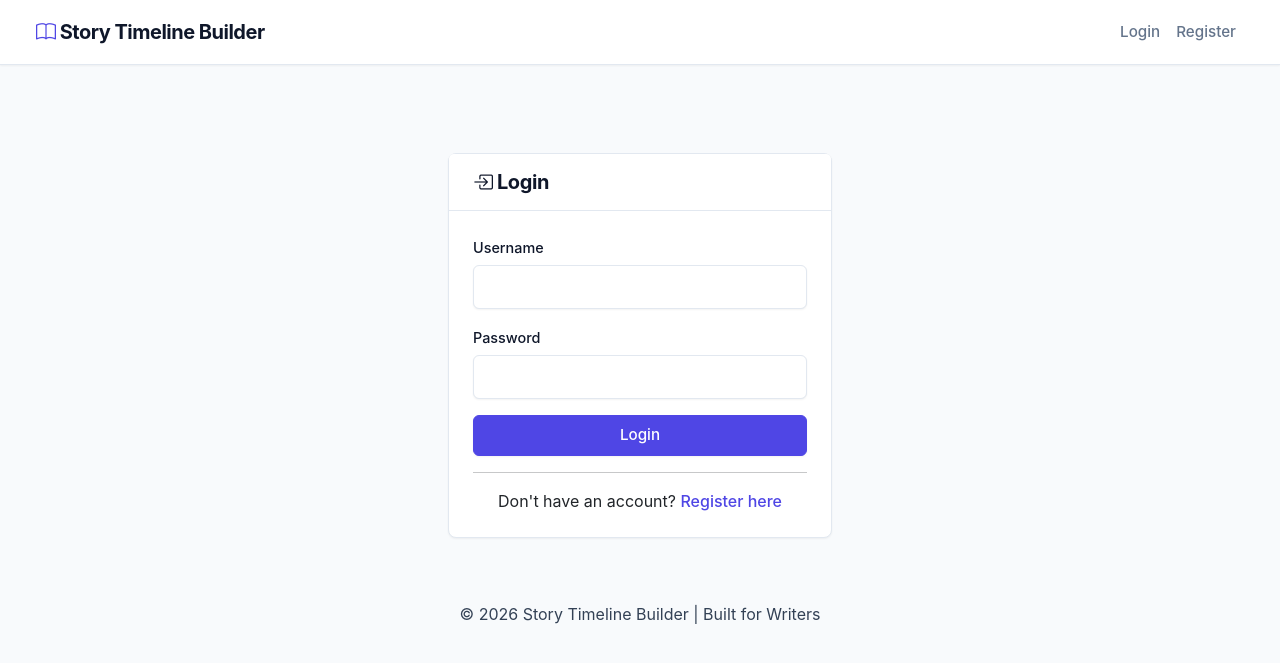
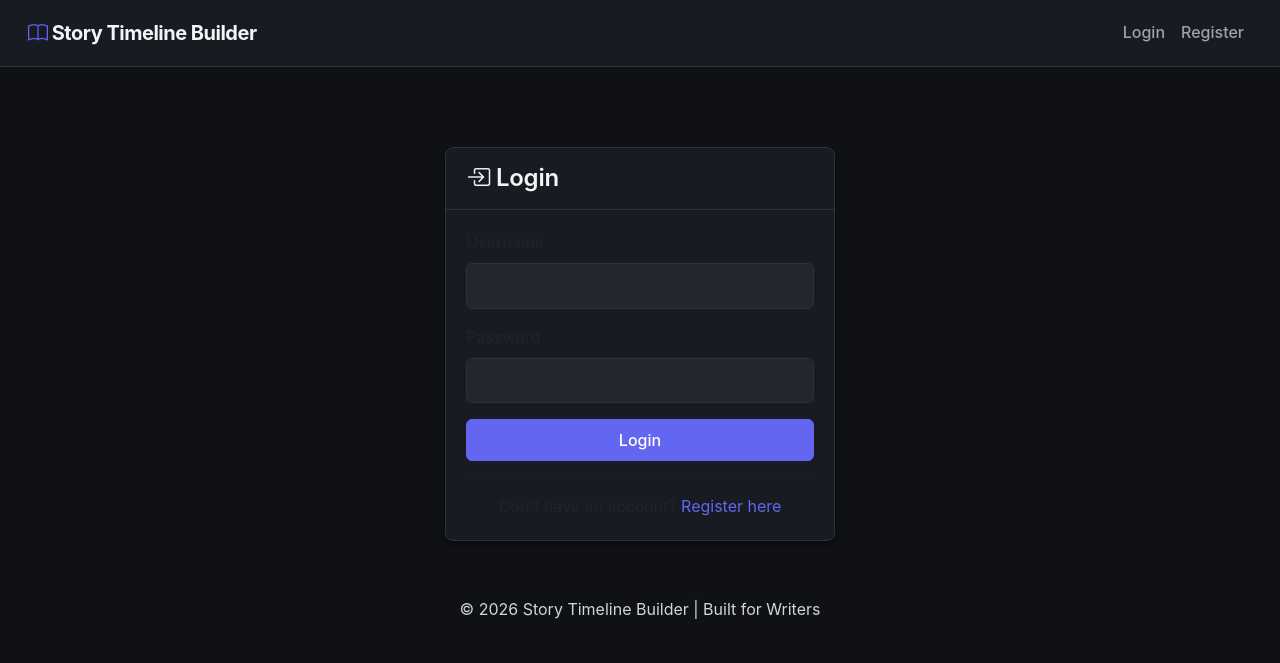
Before and after one commit to denmurray10/Story-timeline-builder, a Django app: a page that uses templates/timeline/base.html in a window 1280 px wide. Shown: the top 663 px of the page. Run offline with Django 5.2, Linux system fonts and the light colour scheme.

Commit message:
Revamp CSS styles for dark theme implementation and layout enhancements

```diff
--- a/templates/timeline/base.html
+++ b/templates/timeline/base.html
@@ -19,44 +19,29 @@
 
         <!-- Custom CSS -->
         <style>
-            /* Novelcrafter-inspired Light Theme */
+            /* Novelcrafter-inspired Theme */
             :root {
-                /* Backgrounds */
-                --bg-body: #f8fafc; /* Very light cool grey */
-                --bg-surface: #ffffff; /* Pure white for cards */
-                --bg-sidebar: #ffffff; /* White sidebar */
-                --bg-input: #ffffff;
+                --bg-body: #0f1115; /* Very dark background */
+                --bg-surface: #181b21; /* Panel/Card background */
+                --bg-input: #22262e; /* Input field background */
 
-                /* Accents - The "Blurple" */
-                --accent: #4f46e5; /* Indigo-600 */
-                --accent-hover: #4338ca; /* Indigo-700 */
-                --accent-subtle: #eef2ff; /* Indigo-50 */
+                --accent: #6366f1; /* Indigo/Blurple accent similar to their branding */
+                --accent-hover: #4f46e5;
 
-                /* Text */
-                --text-heading: #0f172a; /* Slate-900 (Almost black) */
-                --text-body: #334155; /* Slate-700 */
-                --text-muted: #64748b; /* Slate-500 */
-                --text-light: #94a3b8; /* Slate-400 */
+                --text-heading: #f3f4f6;
+                --text-body: #d1d5db;
+                --text-muted: #9ca3af;
 
-                /* Borders */
-                --border-color: #e2e8f0; /* Slate-200 */
-                --border-hover: #cbd5e1; /* Slate-300 */
+                --border-color: #2e323b;
 
-                /* Utility Colors */
-                --success: #10b981; /* Emerald-500 */
-                --warning: #f59e0b; /* Amber-500 */
-                --danger: #ef4444; /* Red-500 */
+                --success: #22c55e;
+                --warning: #eab308;
+                --danger: #ef4444;
 
-                /* Variables */
                 --radius: 8px;
-                --radius-sm: 6px;
-                --shadow-sm: 0 1px 2px 0 rgba(0, 0, 0, 0.05);
                 --shadow:
-                    0 4px 6px -1px rgba(0, 0, 0, 0.05),
-                    0 2px 4px -1px rgba(0, 0, 0, 0.03);
-                --shadow-lg:
-                    0 10px 15px -3px rgba(0, 0, 0, 0.05),
-                    0 4px 6px -2px rgba(0, 0, 0, 0.025);
+                    0 4px 6px -1px rgba(0, 0, 0, 0.3),
+                    0 2px 4px -1px rgba(0, 0, 0, 0.15);
             }
 
             body {
@@ -67,16 +52,14 @@
                     sans-serif;
                 background-color: var(--bg-body);
                 color: var(--text-body);
-                line-height: 1.5;
-                -webkit-font-smoothing: antialiased;
+                line-height: 1.6;
             }
 
             /* NAVBAR */
             .navbar {
                 background-color: var(--bg-surface) !important;
                 border-bottom: 1px solid var(--border-color);
-                padding: 0.75rem 1.5rem;
-                box-shadow: var(--shadow-sm);
+                padding: 0.75rem 1rem;
             }
 
             .navbar-brand {
@@ -93,51 +76,48 @@
             .navbar-dark .navbar-nav .nav-link {
                 color: var(--text-muted);
                 font-weight: 500;
-                font-size: 0.95rem;
             }
 
             .navbar-dark .navbar-nav .nav-link:hover,
             .navbar-dark .navbar-nav .nav-link.active {
-                color: var(--accent);
+                color: var(--text-heading);
             }
 
             /* SIDEBAR */
             .sidebar {
-                background-color: var(--bg-sidebar);
+                background-color: var(--bg-surface);
                 border-right: 1px solid var(--border-color);
                 padding-top: 1.5rem;
             }
 
             .sidebar .nav-link {
                 color: var(--text-muted);
-                padding: 0.6rem 1.5rem;
-                margin: 0.2rem 0.8rem;
-                border-radius: var(--radius-sm);
-                border-left: none;
+                padding: 0.75rem 1.5rem;
+                border-left: 3px solid transparent;
+                border-radius: 0;
+                margin-bottom: 2px;
                 font-weight: 500;
-                transition: all 0.15s ease;
             }
 
             .sidebar .nav-link:hover {
                 color: var(--text-heading);
-                background-color: #f1f5f9; /* Slate-100 */
+                background-color: rgba(255, 255, 255, 0.03);
             }
 
             .sidebar .nav-link.active {
                 color: var(--accent);
-                background-color: var(--accent-subtle);
-                font-weight: 600;
+                background-color: rgba(99, 102, 241, 0.1);
+                border-left-color: var(--accent);
             }
 
             .sidebar .nav-link i {
-                margin-right: 10px;
-                color: inherit;
-                opacity: 0.8;
+                margin-right: 12px;
+                font-size: 1.1em;
             }
 
             /* MAIN CONTENT */
             .main-content {
-                padding: 2.5rem;
+                padding: 2rem;
             }
 
             h1,
@@ -147,15 +127,8 @@
             h5,
             h6 {
                 color: var(--text-heading);
-                font-weight: 700;
-                letter-spacing: -0.02em;
-            }
-
-            h1 {
-                font-size: 1.875rem;
-            }
-            h4 {
-                font-size: 1.25rem;
+                font-weight: 600;
+                letter-spacing: -0.01em;
             }
 
             /* CARDS */
@@ -163,42 +136,32 @@
                 background-color: var(--bg-surface);
                 border: 1px solid var(--border-color);
                 border-radius: var(--radius);
-                box-shadow: var(--shadow-sm);
+                box-shadow: var(--shadow);
                 margin-bottom: 1.5rem;
-                transition: box-shadow 0.2s ease;
-            }
-
-            .card:hover {
-                box-shadow: var(--shadow);
             }
 
             .card-header {
-                background-color: var(--bg-surface);
+                background-color: transparent;
                 border-bottom: 1px solid var(--border-color);
-                padding: 1rem 1.5rem;
+                padding: 1rem 1.25rem;
                 font-weight: 600;
                 color: var(--text-heading);
-                border-top-left-radius: var(--radius);
-                border-top-right-radius: var(--radius);
             }
 
             .card-body {
-                padding: 1.5rem;
+                padding: 1.25rem;
             }
 
             .card-footer {
-                background-color: #f8fafc;
+                background-color: transparent;
                 border-top: 1px solid var(--border-color);
-                padding: 0.75rem 1.5rem;
             }
 
             /* BUTTONS */
             .btn {
-                border-radius: var(--radius-sm);
+                border-radius: 6px;
                 font-weight: 500;
                 padding: 0.5rem 1rem;
-                font-size: 0.95rem;
-                box-shadow: var(--shadow-sm);
                 transition: all 0.2s;
             }
 
@@ -257,136 +217,105 @@
                 background-color: var(--bg-input);
                 border: 1px solid var(--border-color);
                 color: var(--text-heading);
-                border-radius: var(--radius-sm);
-                padding: 0.6rem 0.8rem;
-                font-size: 0.95rem;
-                box-shadow: var(--shadow-sm);
+                border-radius: 6px;
+                padding: 0.6rem 1rem;
             }
 
             .form-control:focus,
             .form-select:focus {
-                background-color: white;
+                background-color: var(--bg-input);
                 border-color: var(--accent);
                 color: var(--text-heading);
-                box-shadow: 0 0 0 3px rgba(79, 70, 229, 0.1);
+                box-shadow: 0 0 0 2px rgba(99, 102, 241, 0.2);
             }
 
-            .form-label {
-                color: var(--text-heading);
-                font-weight: 500;
-                font-size: 0.9rem;
-                margin-bottom: 0.4rem;
+            .form-control::placeholder {
+                color: #52525b;
             }
 
             /* BADGES & TAGS */
             .badge {
-                font-weight: 600;
-                padding: 0.35em 0.8em;
-                border-radius: 9999px;
+                font-weight: 500;
+                padding: 0.35em 0.65em;
             }
 
             .bg-secondary {
-                background-color: #f1f5f9 !important; /* Slate-100 */
+                background-color: var(--bg-input) !important;
                 color: var(--text-body);
                 border: 1px solid var(--border-color);
             }
 
-            .bg-success {
-                background-color: #d1fae5 !important;
-                color: #065f46;
-            }
-
-            .bg-warning {
-                background-color: #fef3c7 !important;
-                color: #92400e;
-            }
-
             .character-badge {
-                box-shadow: var(--shadow-sm);
-                border: 2px solid white;
-                font-weight: 600;
-                color: white;
-                text-shadow: 0 1px 2px rgba(0, 0, 0, 0.1);
+                box-shadow: 0 2px 4px rgba(0, 0, 0, 0.2);
+                border: 1px solid rgba(255, 255, 255, 0.1);
             }
 
             .tag-badge {
-                background-color: white;
+                background-color: var(--bg-input);
                 border: 1px solid var(--border-color);
                 color: var(--text-muted);
-                font-size: 0.75rem;
-                font-weight: 600;
-                box-shadow: var(--shadow-sm);
             }
 
             /* PROGRESS BARS */
             .progress {
-                background-color: #f1f5f9;
-                border-radius: 999px;
+                background-color: var(--bg-input);
+                border-radius: 4px;
                 height: 8px;
-                box-shadow: inset 0 1px 2px rgba(0, 0, 0, 0.05);
             }
 
             .progress-bar-custom {
-                height: 1.25rem;
-                border-radius: 6px;
-                background-color: #f1f5f9;
+                height: 1.2rem;
+                border-radius: 4px;
+                background-color: var(--bg-input);
             }
 
             .progress-bar {
                 background-color: var(--accent);
-                border-radius: 999px;
             }
 
             /* LIST GROUPS */
             .list-group-item {
+                background-color: transparent;
                 border-color: var(--border-color);
                 color: var(--text-body);
-                padding: 1rem 1.25rem;
             }
 
             .list-group-item-action:hover {
-                background-color: #f8fafc;
+                background-color: rgba(255, 255, 255, 0.03);
                 color: var(--text-heading);
             }
 
             /* EVENT CARDS SPECIFIC */
             .event-card {
-                background-color: white;
+                background-color: var(--bg-surface);
                 border: 1px solid var(--border-color);
                 border-left-width: 4px;
-                transition: all 0.2s ease;
             }
 
             .event-card:hover {
-                border-color: var(--accent-hover);
-                border-left-color: var(--accent);
-                box-shadow: var(--shadow-lg);
-                transform: translateY(-2px);
+                border-color: var(--accent); /* Highlight on hover */
+                transform: translateY(-1px);
             }
 
-            /* LINKS */
+            /* TEXT UTILITIES */
+            .text-muted {
+                color: #6b7280 !important;
+            }
+
             a {
                 color: var(--accent);
                 text-decoration: none;
-                font-weight: 500;
             }
 
             a:hover {
                 color: var(--accent-hover);
+                text-decoration: underline;
             }
 
             /* STATS CARDS */
             .stats-card {
                 border-left: none;
                 border-top: 3px solid var(--accent);
-                background: white;
-            }
-
-            .stats-card i {
-                color: var(--accent);
-                background-color: var(--accent-subtle);
-                padding: 10px;
-                border-radius: 8px;
             }
         </style>
 
```
Also changed, not shown: other parts of templates/timeline/base.html (+11 -14 lines).
